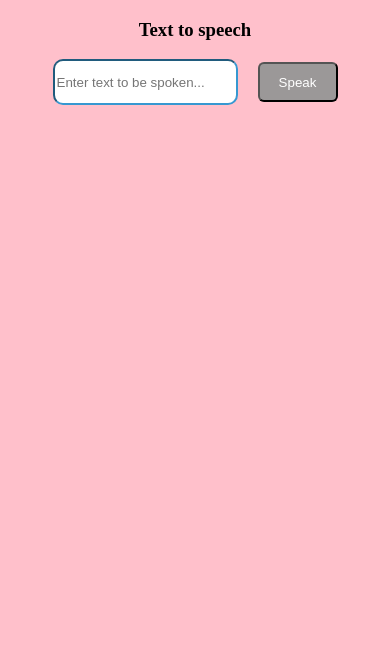
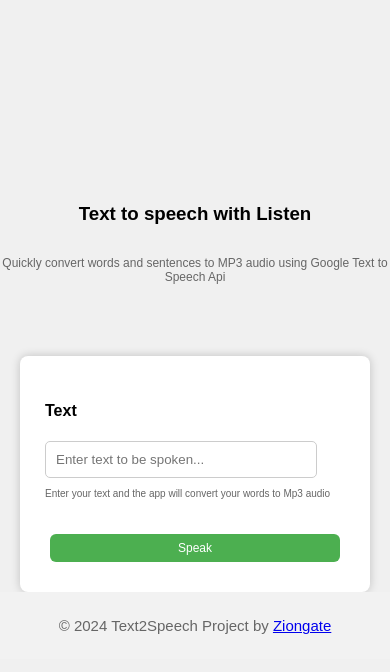
Before and after one commit to clementadebola/Text-To-Speech-Demo, a plain HTML site: page index.html in a window 390 px wide. Drawn offline with Linux system fonts and the light colour scheme.

Commit message:
new update

```diff
--- a/index.css
+++ b/index.css
@@ -1,30 +1,142 @@
 body{
     margin: 0;
     padding: 0;
-    background: pink;
+    background-color: #f0f0f0;
+    justify-content: center;
+    align-items: center;
+    display: flex;
+    font-family: Arial, sans-serif;
+    height: 100vh;
 }
 body h3{
-    font-weight: 600;
+    font-weight: 800;
     justify-content: center;
     align-items: center;
     display: flex;
 }
 .main{
     display: flex;
+    flex-direction: column;
     gap: 20px;
-    justify-content: center;
-    align-items: center;
+    background-color: #fff;
+    border-radius: 8px;
+    padding: 25px;
+    box-shadow: 0 0 10px rgba(0, 0, 0, 0.2);
+    width: 90%;
+    margin: auto;
+    max-width: 600px;
 }
-.main input{
-    height: 40px;
-    border-radius: 10px;
-    border-color: rgb(54, 152, 209);
+.head{
+    margin-bottom: 90px;
+}
+.head p{
+    color: #666;
+    font-size: 15px;
 
 }
+.box1 input{
+    padding: 10px;
+    width: 500px;
+    border-radius: 5px;
+    border: 1px solid #ccc;
+}
 .main button{
-    height: 40px;
-    width: 80px;
-    background: rgb(155, 152, 152);
+   background: #4caf50;
     color: #fff;
     border-radius: 6px;
+    margin: 5px;
+    font-size: 16px;
+    padding: 15px 30px;
+    cursor: pointer;
+    border: none;
+    width: 500px;
 }
+.box1 p{
+    font-size: 14px;
+    color: #666;
+}
+.main button:hover{
+    background-color: #008cba;
+    transform: scale(1.1);
+    transition: transform 0.3s ease;
+}
+
+#downloadButton{
+    margin-left: 10px;
+    background-color: #008cba;
+}
+#downloadButton:hover{
+    background-color: #00a66f;
+}
+
+/* footer style */
+footer{
+    text-align: center;
+    margin-top: auto;
+    padding: 10px;
+    background-color: #f2f2f2;
+    color: #666;
+    font-size: 15px;
+    bottom: 0;
+}
+
+@media (max-width: 600px) {
+    .main{
+        width: 300px;
+        margin: auto;
+    }
+    .head{
+        margin-bottom: 60px;
+        text-align: center;
+        justify-content: center;
+        align-items: center;
+        display: flex;
+        flex-direction: column;
+
+    }
+    .head p{
+        font-size: 12px;
+        text-align: center;
+
+    }
+    .box1 input{
+        width: 250px;
+    }
+    .box1 p{
+        font-size: 10px;
+    }
+    .btn{
+        align-items: center;
+        justify-content: center;
+        display: flex;
+    }
+    .main button{
+        padding: 7px;
+        font-size: 12px;
+    }
+
+}
+
+@media (max-width:375px) {
+    .head p{
+        text-align: center;
+        width: 300px;
+
+    }
+    .box1 input{
+        width: 200px;
+    }
+    .main{
+        width: 200px;
+        margin: auto;
+        padding: 30px;
+    }
+    footer p{
+        font-size: 12px;
+    }
+    .main button{
+        padding: 7px;
+        font-size: 10px;
+    }
+
+}
--- a/index.html
+++ b/index.html
@@ -3,20 +3,36 @@
 <head>
     <meta charset="UTF-8">
     <meta name="viewport" content="width=device-width, initial-scale=1.0">
-    <title>Text to Speech Demo</title>
+    <title>Text to Speech Demo with Listen</title>
     <link rel="stylesheet" href="index.css">
+    <link rel="shortcut icon" href="logo.jpg" type="image/x-icon">
 </head>
 <body>
     <div class="body">
-        <h3>Text to speech</h3>
-        <div class="main">
-            <input id="text-to-read" placeholder="Enter text to be spoken..." type="text">
-            <!-- <button onclick="speak()"> speak </button> -->
-            <button id="speakbutton"> Speak</button>
-        </div>
-        <div class="display">
+        <div class="head">
+            <h3>Text to speech with Listen </h3>
+            <p>Quickly convert words and sentences to MP3 audio using Google Text to Speech Api</p>
 
         </div>
+
+        <div class="main">
+            <div class="box1">
+                <h4>Text</h4>
+                <input id="text-to-read" placeholder="Enter text to be spoken..." type="text">
+                <p>Enter your text and the app will convert your words to Mp3 audio</p>
+            </div>
+
+            <!-- <button onclick="speak()"> speak </button> -->
+            <div class="btn">
+                <button id="speakbutton"> Speak</button>
+                <!-- <button id="downloadButton"> Download Audio</button> -->
+            </div>
+
+        </div>
+
+        <footer>
+            <p>&copy; 2024 Text2Speech Project by <a href="#">Ziongate</a></p>
+        </footer>
     </div>
 
     <style src="index.js"></style>
```
Also changed, not shown: index.js (+18 -1 lines), logo.jpg (added).
